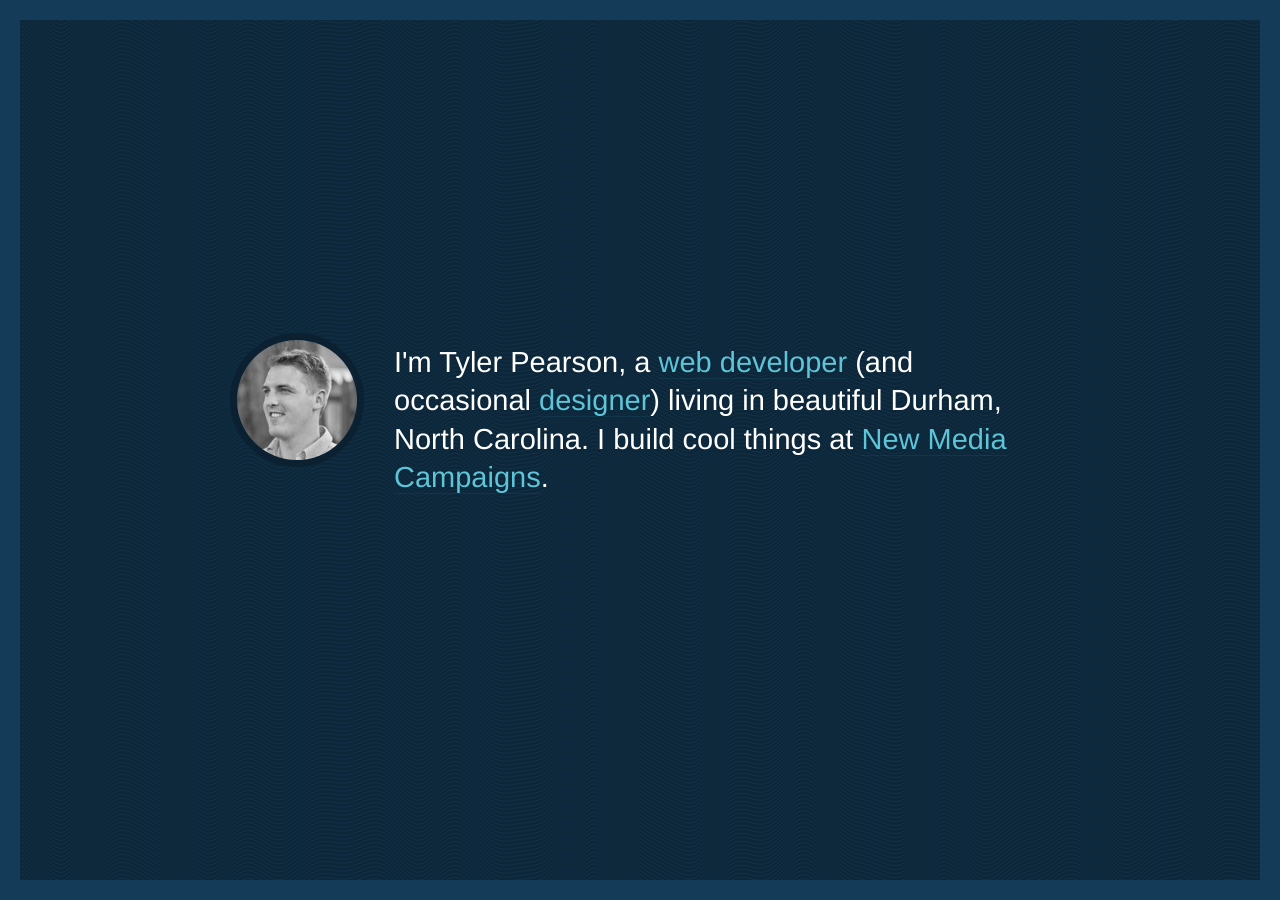
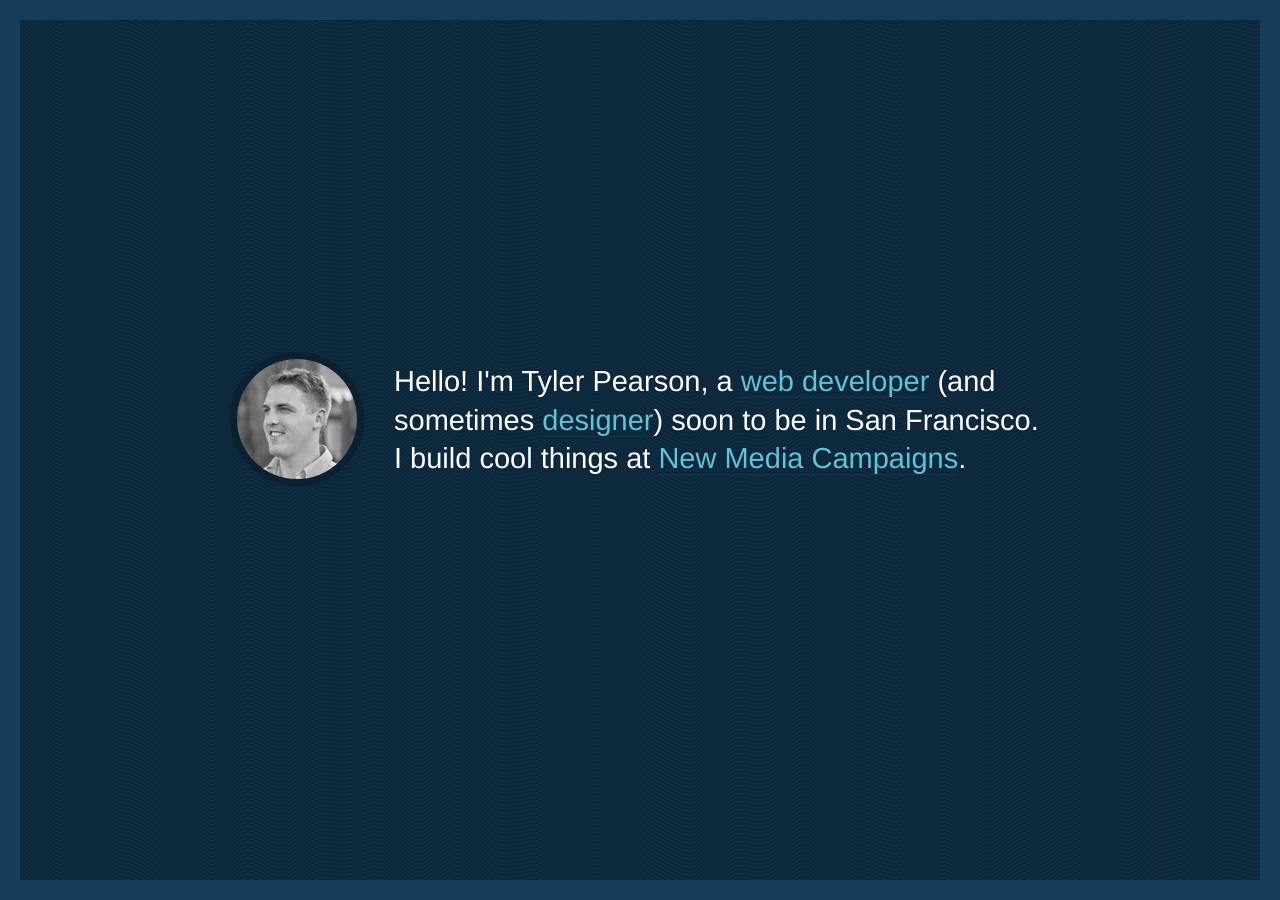
Before and after one commit to tylerpearson/old-site, a Jekyll site: the page built from index.html, in a window 1280 px wide and 900 px high. Built offline with Jekyll 4.4.1, drawn with Linux system fonts in a browser that asks for light colours; Markdown is read by kramdown in place of the engine named in the settings.

Commit message:
Update location

```diff
--- a/index.html
+++ b/index.html
@@ -9,7 +9,7 @@ title: Tyler Pearson
         <div class="container wide-container">
             <div class="intro-content">
                 <img src="/assets/images/headshot.png" class="headshot">
-                <h1>I'm Tyler Pearson, a <a href="http://github.com/tylerpearson">web developer</a> (and occasional <a href="http://dribbble.com/tylerpearson">designer</a>) living in beautiful Durham, North Carolina. I build cool things at <a href="http://newmediacampaigns.com">New Media Campaigns</a>.</h1>
+                <h1>Hello! I'm Tyler Pearson, a <a href="http://github.com/tylerpearson">web developer</a> (and sometimes <a href="http://dribbble.com/tylerpearson">designer</a>) soon to be in San Francisco. I build cool things at <a href="http://newmediacampaigns.com">New Media Campaigns</a>.</h1>
             </div>
         </div>
     </div>
```
